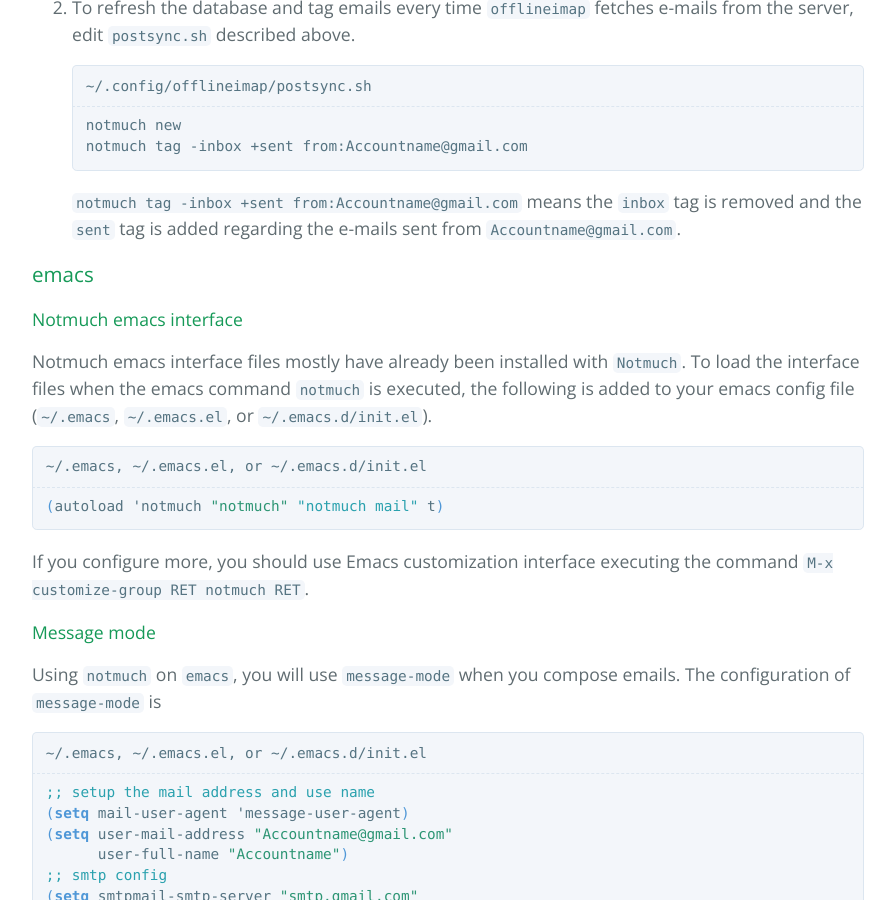
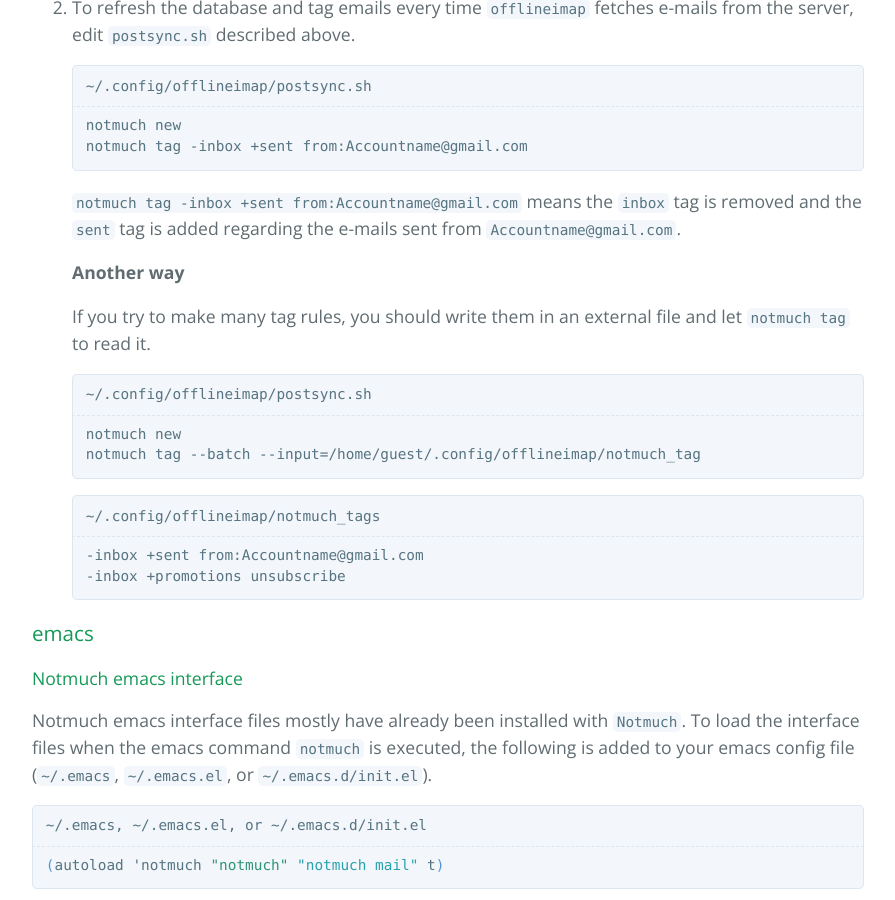
Before and after one commit to kkatsuyuki/notmuch-conf, a Jekyll site: the page built from docs/index.html, in a window 1280 px wide and 900 px high, scrolled down 5223 px. Shown: the whole window, without its empty margins (192-1087 px from the left). Built offline with Jekyll 4.4.1, drawn with Linux system fonts in a browser that asks for light colours.

Commit message:
removed my personal settings, added a tag rule file
also modified the github page to match with the change

```diff
--- a/docs/index.html
+++ b/docs/index.html
@@ -350,7 +350,27 @@
 <code>notmuch tag -inbox +sent from:Accountname@gmail.com</code> means
 the <code>inbox</code> tag is removed and the <code>sent</code> tag is added
 regarding the e-mails sent from <code>Accountname@gmail.com</code>.
-</p></li>
+</p>
+
+<p>
+<b>Another way</b>
+</p>
+
+<p>
+If you try to make many tag rules, you should write them in
+an external file and let <code>notmuch tag</code> to read it.
+</p>
+<pre class="nomargin">~/.config/offlineimap/postsync.sh</pre>
+<div class="org-src-container">
+<pre class="src src-sh">notmuch new
+notmuch tag --batch --input=/home/guest/.config/offlineimap/notmuch_tag
+</pre>
+</div>
+<pre class="nomargin">~/.config/offlineimap/notmuch_tags</pre>
+<pre class="example">
+-inbox +sent from:Accountname@gmail.com
+-inbox +promotions unsubscribe
+</pre></li>
 </ol>
 </div>
 </div>
```
Also changed, not shown: docs/org/index.org (+19 -0 lines), 6 other files.
